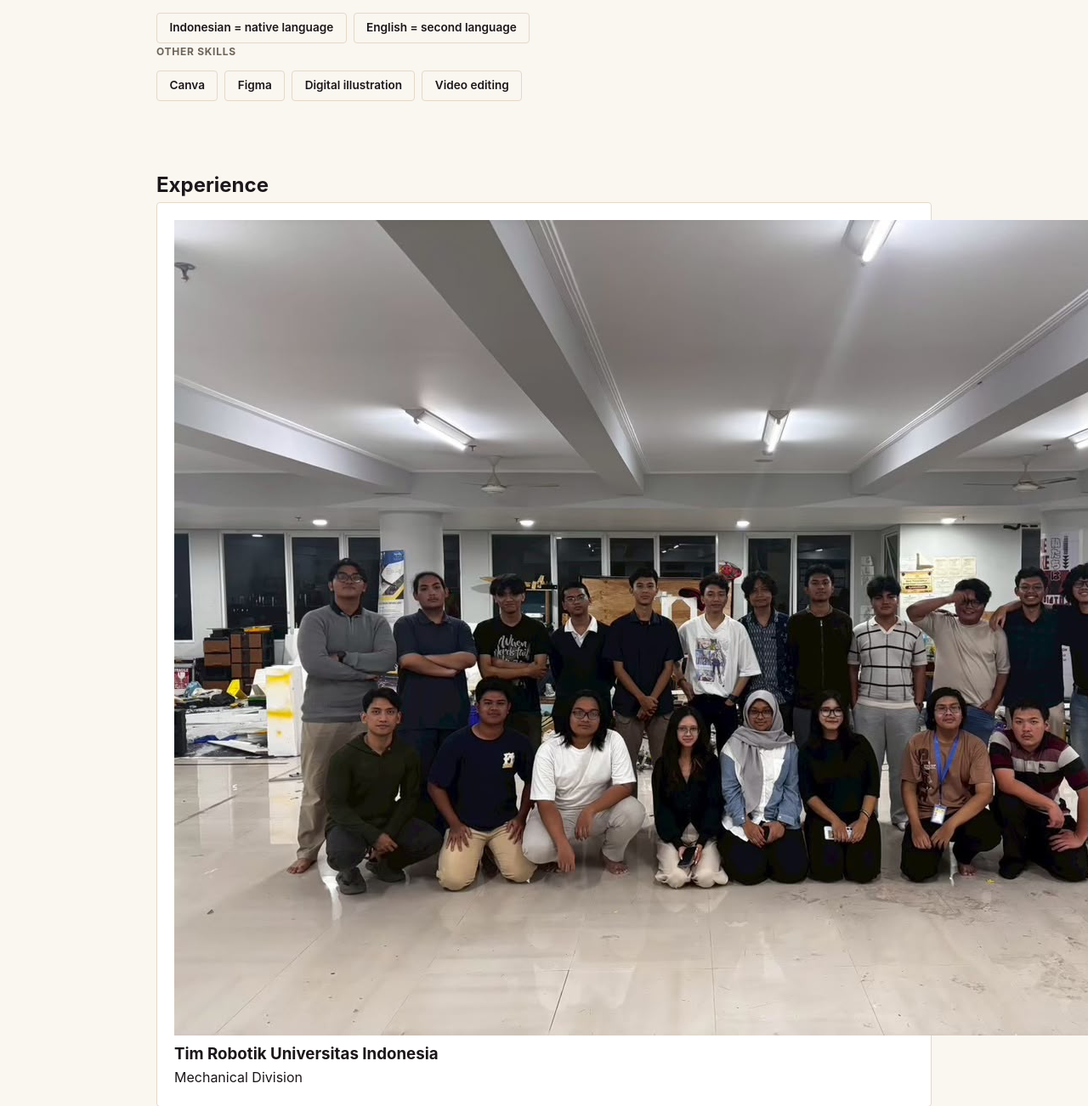
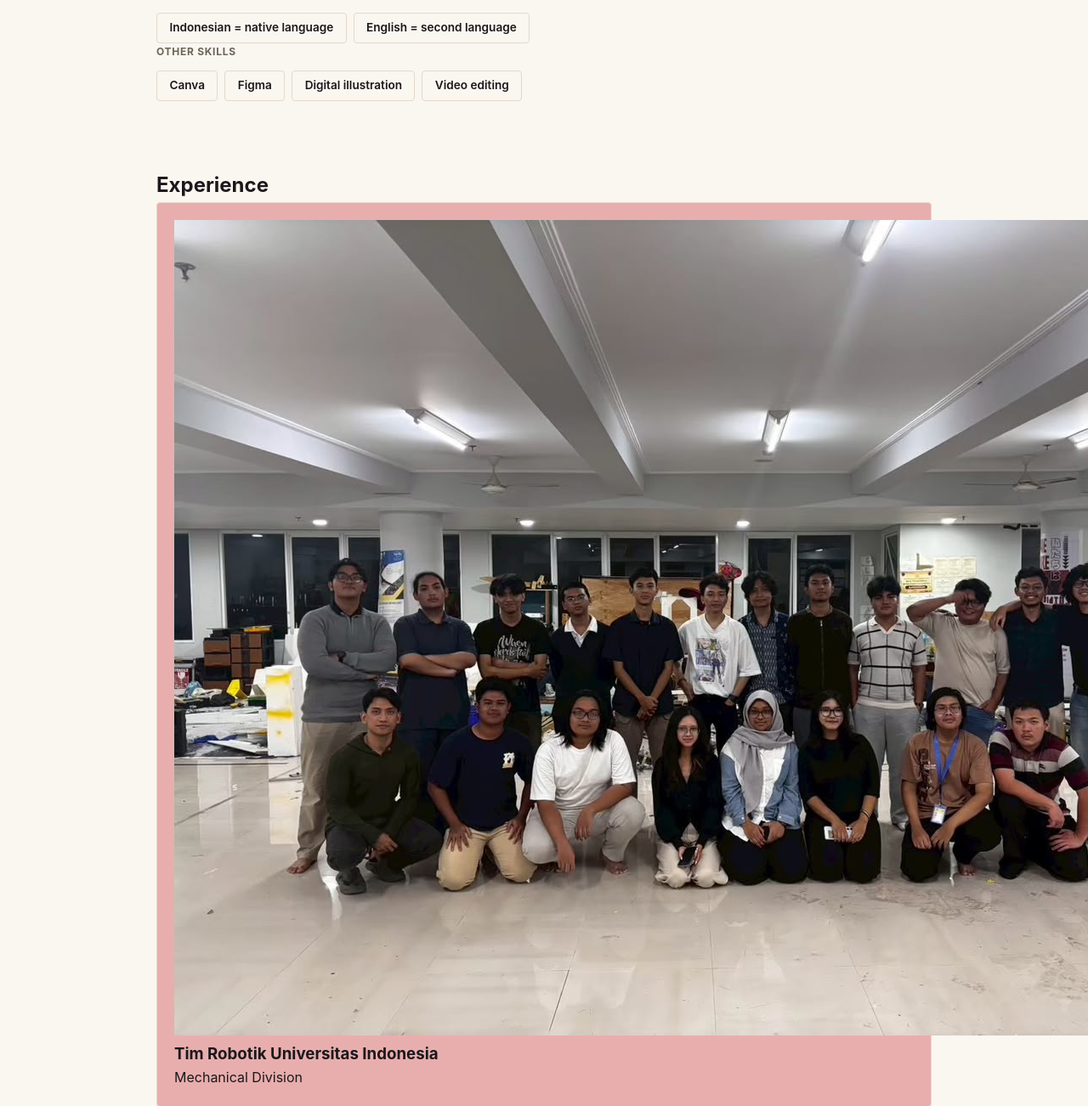
Before and after one commit to ranifaizah/myportofolio, a Django app: page / in a window 1280 px wide; the page is wider, and only the part inside the window is pictured. Shown: the part 737-2039 px from the top of that part at 85% size. Run offline with Django 5.2, Linux system fonts and the light colour scheme; grey boxes are pictures that could not be loaded.

```diff
--- a/static/css/style.css
+++ b/static/css/style.css
@@ -329,7 +329,7 @@ h1, .brand { /*brand or judul pling gede */
 
 .experience-card {
     padding: 1.25rem;
-    background-color: #fff;
+    background-color: #e8aeae;
     border: 1px solid var(--line);
     border-radius: var(--radius);
 }
--- a/templates/experience.html
+++ b/templates/experience.html
@@ -11,7 +11,7 @@
 </head>
 <body>
     <header class="site-header">
-        <a href="{% url 'main:show_main' %}" class="brand">{{ name }}</a> <!---idk--->
+
         <div class="container">
             <a href="#profile" class="brand">{{ name }}</a> <!---changes--->
             <!---nav changes--->
```
